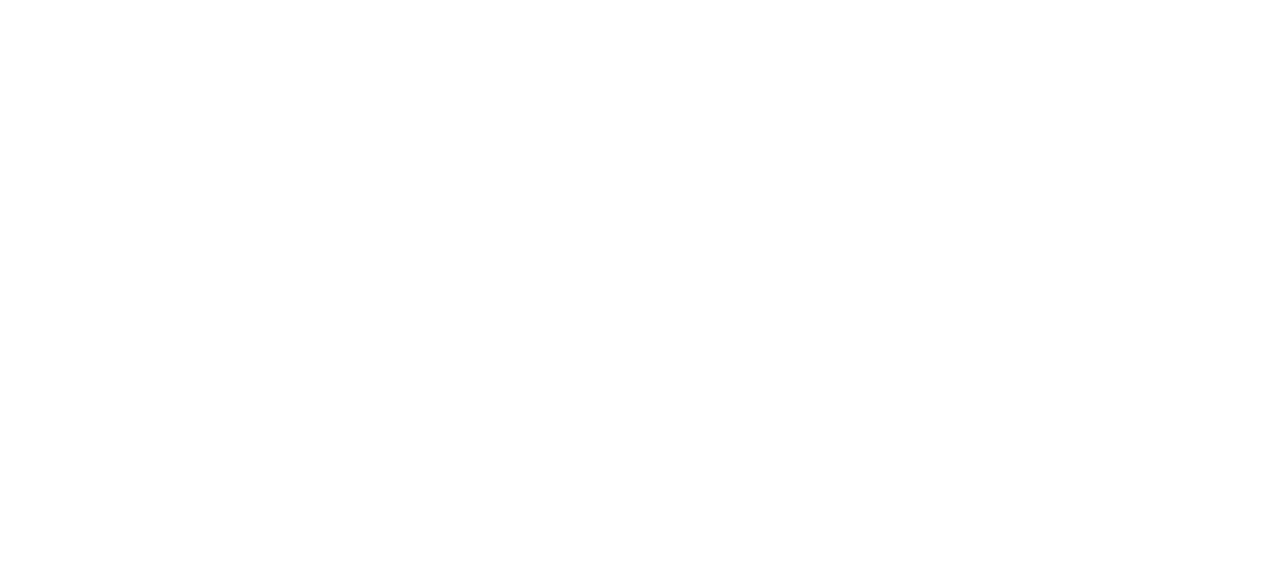
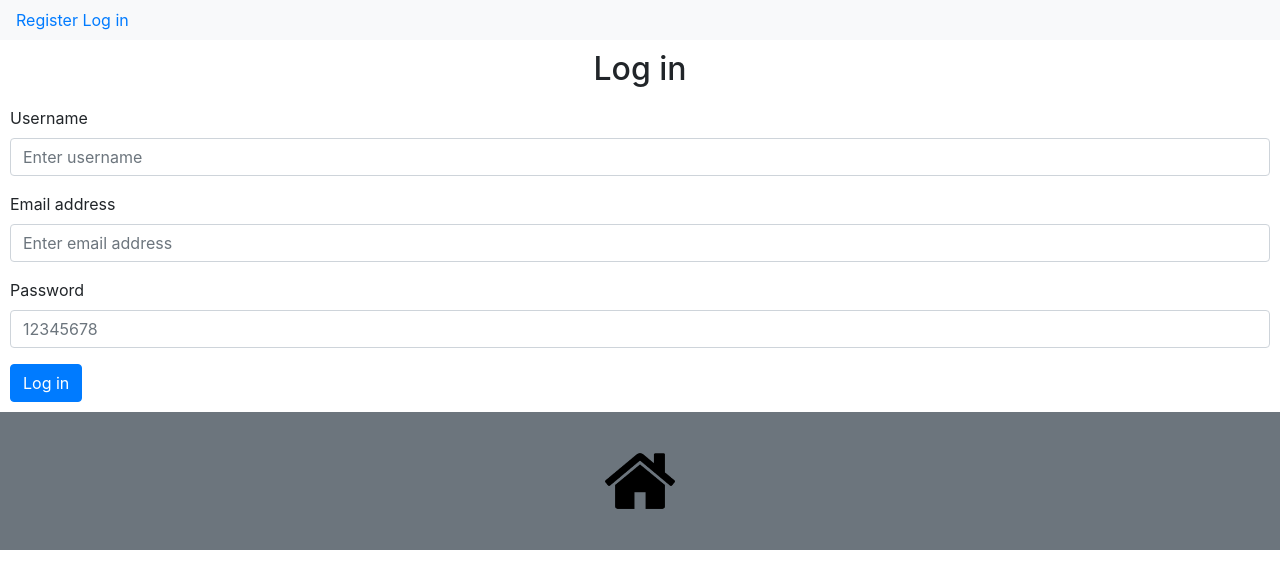
Before and after one commit to Andidollar/MERN, a React (Create React App) app in the folder client/: page /login in a window 1280 px wide. Shown: the top 588 px of the page. Built offline with nearby package versions, Linux system fonts and the light colour scheme.

Commit message:
Feb 13 Registration and bcrypt working

```diff
--- a/client/src/components/Login.js
+++ b/client/src/components/Login.js
@@ -1,11 +1,70 @@
 import React, { Component } from 'react'
+import Form from 'react-bootstrap/Form';
+import Button from 'react-bootstrap/Button';
+import Footer from './Footer';
+import Header from './Header';
 
-export default class Login extends Component {
+class Login extends Component {
+
     render() {
         return (
             <div>
-
+                <Header/>
+                <Form
+                    // onSubmit={this.onSubmit}
+                    style={{
+                    padding: 10
+                }}>
+                    <h2 style={{
+                        paddingBottom: 10
+                    }}>Log in</h2>
+                        {/* {this.state.isError
+                        ? this.errorMessage()
+                        : null} */}
+                    <Form.Group>
+                        <Form.Label>Username</Form.Label>
+                        <Form.Control
+                            name="username"
+                            placeholder="Enter username"
+                            id="username-input"
+                            type="text"
+                            className="validate"
+                            // value={this.state.username}
+                            // onChange={this.onChange}
+                            />
+                    </Form.Group>
+                    <Form.Group>
+                        <Form.Label>Email address</Form.Label>
+                        <Form.Control
+                            name="email"
+                            placeholder="Enter email address"
+                            id="email-input"
+                            type="email"
+                            className="validate"
+                            // value={this.state.email}
+                            // onChange={this.onChange}
+                            />
+                    </Form.Group>
+                    <Form.Group>
+                        <Form.Label>Password</Form.Label>
+                        <Form.Control
+                            name="password"
+                            placeholder="12345678"
+                            id="password-input"
+                            type="password"
+                            className="validate"
+                            // value={this.state.password}
+                            // onChange={this.onChange}
+                            />
+                    </Form.Group>
+                    <Button variant="primary" type="submit">
+                        Log in
+                    </Button>
+                </Form>
+                <Footer/>
             </div>
         )
     }
 }
+
+export default Login
```
Also changed, not shown: 1 other file (tests, documents, lock files or other folders).
